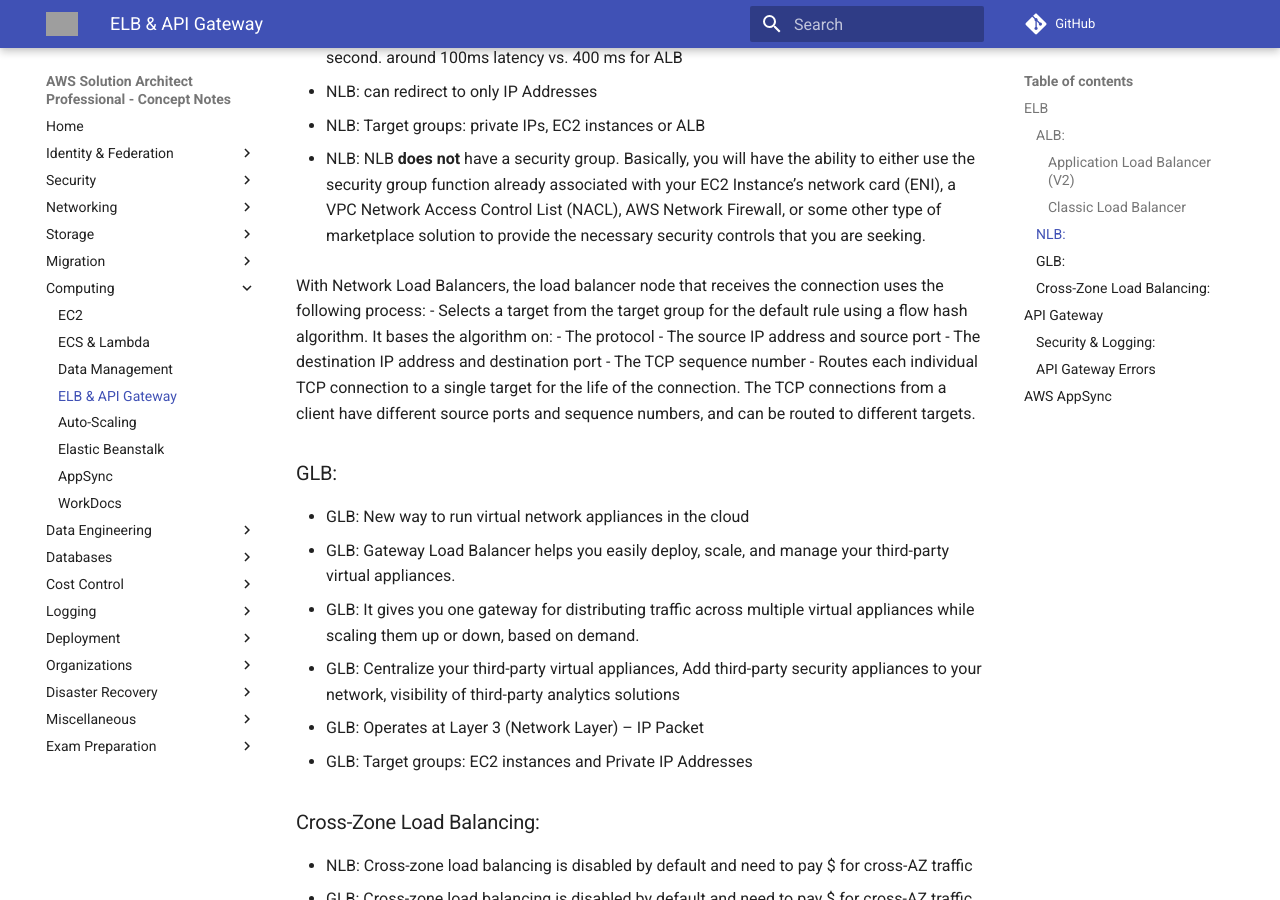
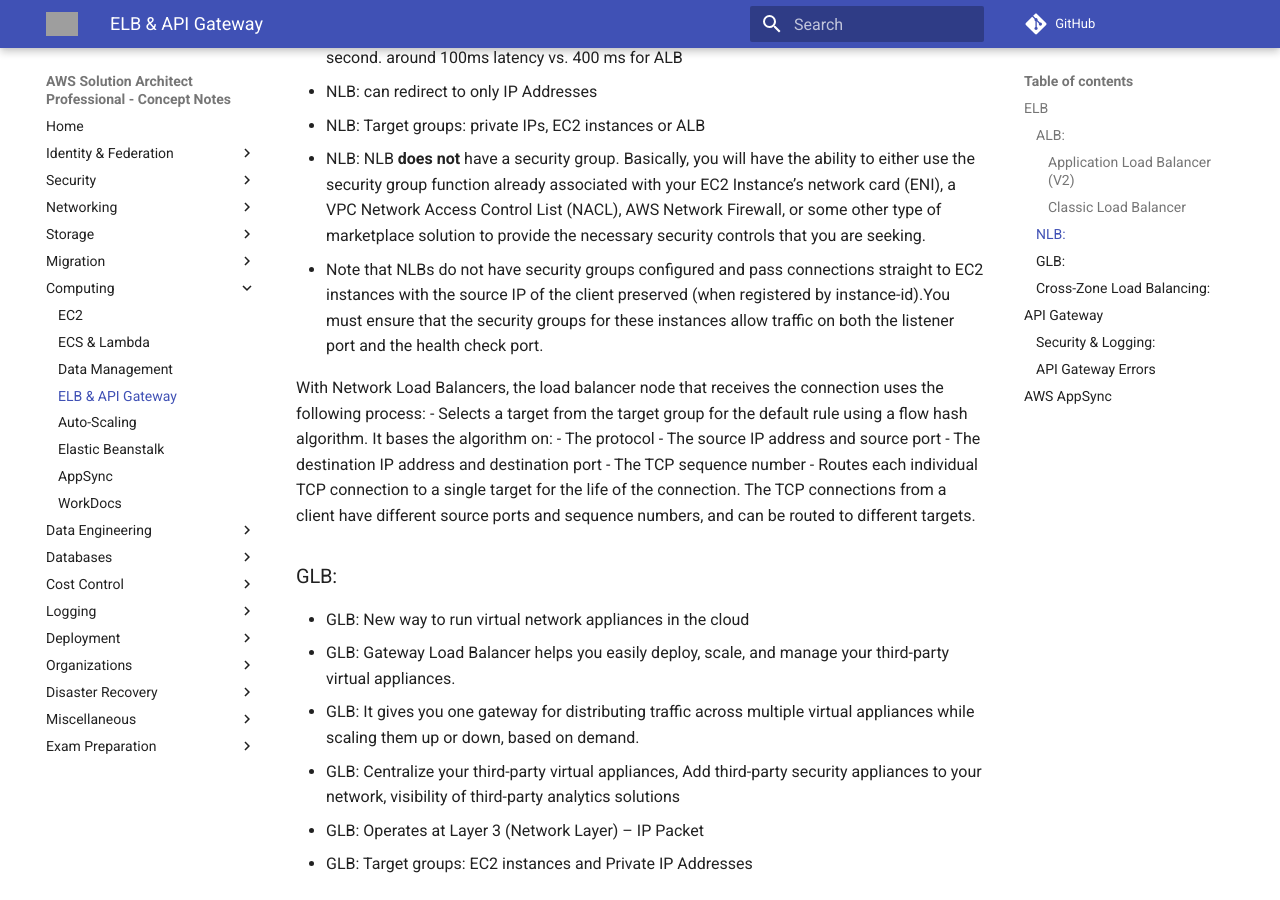
Before and after one commit to jeyabalajis/aws-certified-sa-pro-notes, an MkDocs documentation site: the page built from docs/compute/elb_apigw_appsync.md, in a window 1280 px wide and 900 px high, scrolled down 917 px. Built offline with MkDocs 1.6.1 and Material for MkDocs 9.7.7, drawn with Linux system fonts in a browser that asks for light colours; comment, search, counter and statistics services are not loaded; grey boxes are pictures that could not be loaded.

Commit message:
Update elb_apigw_appsync.md

```diff
--- a/docs/compute/elb_apigw_appsync.md
+++ b/docs/compute/elb_apigw_appsync.md
@@ -28,6 +28,7 @@
 - NLB: Target groups: private IPs, EC2 instances or ALB
 
 - NLB: NLB **does not** have a security group. Basically, you will have the ability to either use the security group function already associated with your EC2 Instance’s network card (ENI), a VPC Network Access Control List (NACL), AWS Network Firewall, or some other type of marketplace solution to provide the necessary security controls that you are seeking.
+- Note that NLBs do not have security groups configured and pass connections straight to EC2 instances with the source IP of the client preserved (when registered by instance-id).You must ensure that the security groups for these instances allow traffic on both the listener port and the health check port.
 
 With Network Load Balancers, the load balancer node that receives the connection uses the following process:
 - Selects a target from the target group for the default rule using a flow hash algorithm. It bases the algorithm on:
```
